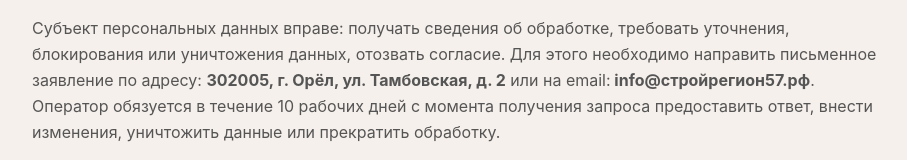
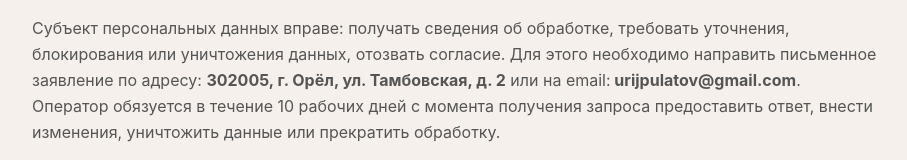
Before and after one commit to cirodil/sr57, a React (Vite) app: page /#/privacy-policy in a window 1280 px wide. Shown: the part 1563-1723 px from the top of the page, without its empty margins (184-1091 px from the left). Built offline with nearby package versions, Linux system fonts and the light colour scheme; no server answers.

Commit message:
Правка почты в Согласии и Политике

```diff
--- a/src/pages/Consent.tsx
+++ b/src/pages/Consent.tsx
@@ -53,7 +53,7 @@ export default function Consent() {
             Я уведомлен, что могу в любой момент отозвать настоящее согласие,
             направив письмо на адрес:
             <strong> 302005, г. Орёл, ул. Тамбовская, д. 2</strong> или на
-            e-mail: <strong>info@стройрегион57.рф</strong>. В случае отзыва
+            e-mail: <strong>urijpulatov@gmail.com</strong>. В случае отзыва
             согласия персональные данные уничтожаются в течение 10 рабочих дней.
           </p>
           <p>Согласие действует до достижения цели обработки или отзыва.</p>
--- a/src/pages/PrivacyPolicy.tsx
+++ b/src/pages/PrivacyPolicy.tsx
@@ -144,7 +144,7 @@ export default function PrivacyPolicy() {
               письменное заявление по адресу:{" "}
               <strong>302005, г. Орёл, ул. Тамбовская, д. 2</strong> или на
               email:
-              <strong> info@стройрегион57.рф</strong>.
+              <strong> urijpulatov@gmail.com</strong>.
             </p>
             <p>
               Оператор обязуется в течение 10 рабочих дней с момента получения
```
